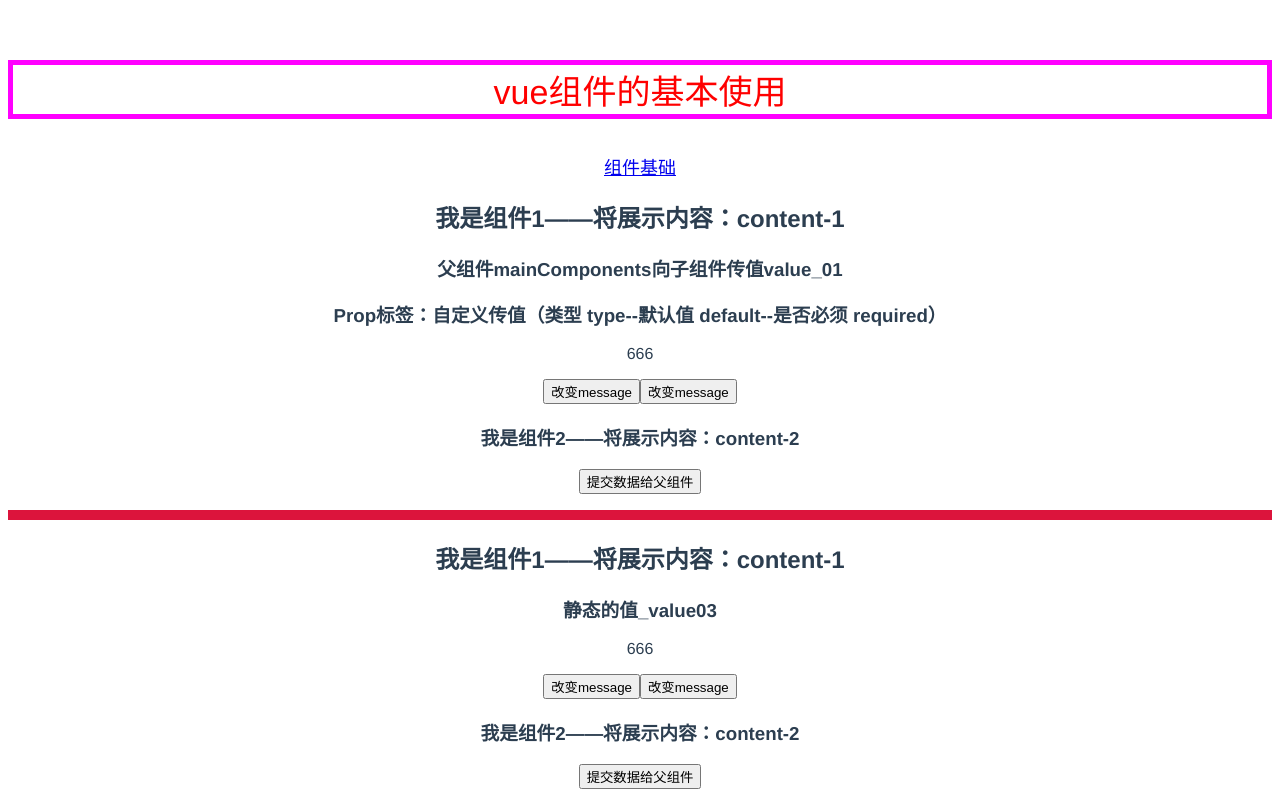
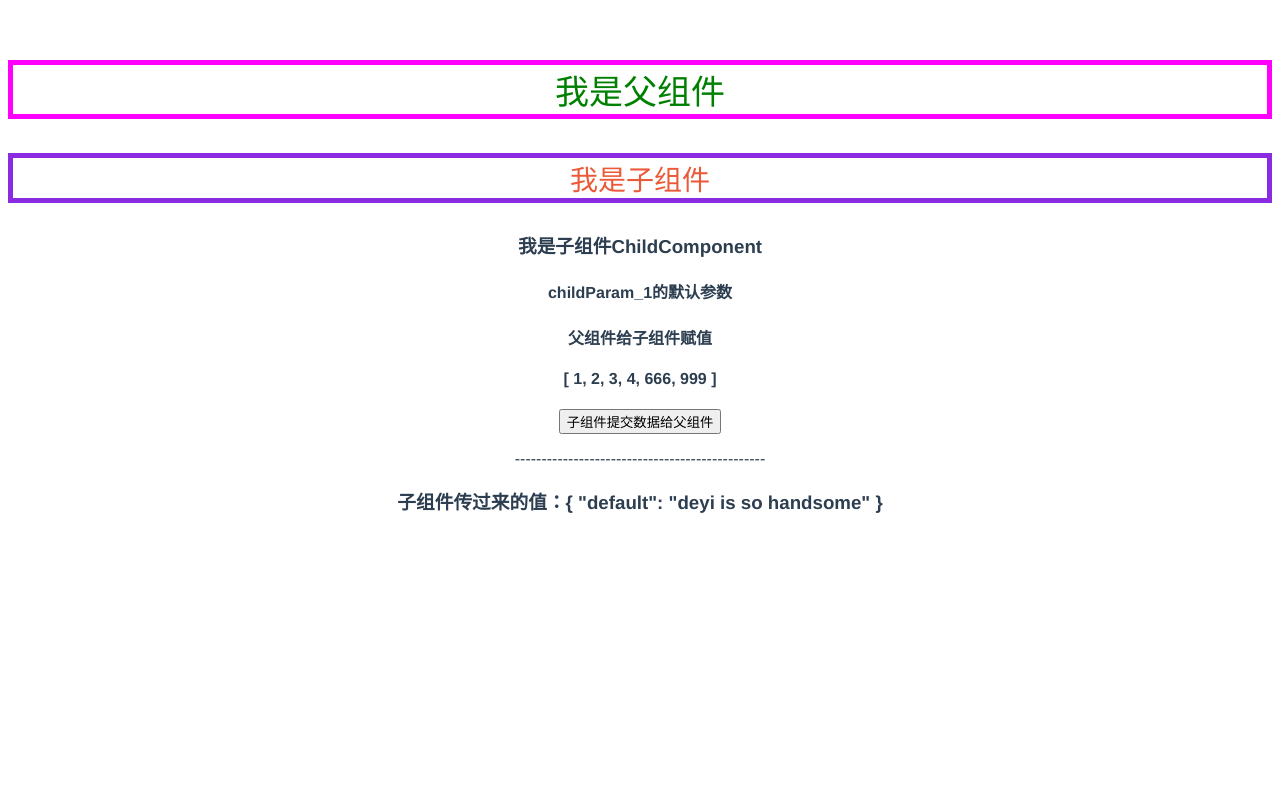
Before and after one commit to Deyi3417/learningVue3, a Vue app: page / in a window 1280 px wide. Shown: the top 800 px of the page. Built offline with nearby package versions, Linux system fonts and the light colour scheme.

Commit message:
父子组件之间的访问

```diff
--- a/src/App.vue
+++ b/src/App.vue
@@ -13,12 +13,13 @@
 import V_MODEL from "./components/表单输入绑定/V_MODEL.vue";
 import MainComponents from "./components/组件基础/MainComponents.vue";
 import Props from "./components/Props/Props.vue";
+import ParentComponent from "./components/父子组件/ParentComponent.vue";
 // import Day03_style from "./components/Day03_style.vue";
 // import Day03_class from "./components/Day03_class.vue";
 </script>
 
 <template>
-  <MainComponents>dy:一级组件</MainComponents>
+  <ParentComponent></ParentComponent>
 <!--  <Day03></Day03>-->
 <!--  <Props></Props>-->
 </template>
--- /dev/null
+++ b/src/components/父子组件/ChildComponent2.vue
@@ -0,0 +1,59 @@
+<script>
+export default {
+  name: "ChildComponent2",
+  data() {
+    return {
+      uTitle: "我是子组件",
+      toParentParams: "子组件提交给父组件的参数",
+      aTestData: "测试数据"
+    }
+  },
+  props: {
+    childParam_1: {
+      type: String,
+      default: "childParam_1的默认参数",
+      required: false
+    },
+    childParam_2: String,
+    listParam: {
+      // 对象或数组的默认值必须从一个工厂函数返回
+      type: Array,
+      default() {
+        return []
+      }
+    },
+  },
+
+  methods: {
+    submitDataToParentComponent: function () {
+      this.$emit('submitTable', this.toParentParams)
+    }
+  },
+
+  // 生命周期函数
+  mounted() {
+    // 不推荐此种方式获取父组件的值
+    console.log(this.$parent.aTestData);
+    // 根组件
+    console.log(this.$root)
+  }
+
+}
+</script>
+
+<template>
+  <div>
+    <p style="color: #ea5938; font-size: 28px; border: 5px solid blueviolet">{{ uTitle }}</p>
+    <h3>我是子组件ChildComponent</h3>
+    <h4>{{ childParam_1 }}</h4>
+    <h4>{{ childParam_2 }}</h4>
+    <h4>{{ listParam }}</h4>
+    <button @click="submitDataToParentComponent">子组件提交数据给父组件</button>
+  </div>
+
+
+</template>
+
+<style scoped>
+
+</style>
--- /dev/null
+++ b/src/components/父子组件/ParentComponent.vue
@@ -0,0 +1,59 @@
+<script>
+import ChildComponent2 from "./ChildComponent2.vue";
+
+export default {
+  name: "ParentComponent",
+  components: {ChildComponent2},
+  data() {
+    return {
+      uTitle: "我是父组件",
+      childParam_1: "",
+      childParam_2: "父组件给子组件赋值",
+      paramFromChild: {
+        type: String,
+        default: "deyi is so handsome",
+      },
+      listParam: [1, 2, 3, 4, 666, 999],
+      aTestData: 666
+    }
+  },
+  methods: {
+    getDataFromChildComponent: function (value) {
+      console.log("liudy23测试：" + value);
+      this.paramFromChild = value;
+    }
+  },
+  // 生命周期函数
+  mounted() {
+    // console.log(this.$refs.parentRef.aTestData);
+    // console.log(this.$refs);
+  }
+}
+</script>
+<template>
+  <!--
+        父子组件的访问方式
+        - 父组件访问子组件：$refs
+          ref:用来给元素或者子组件注册引用信息--开发中常用
+
+        - 子组件访问父组件：$parent
+          在开发中尽量少用，组件复用性高
+
+        - 子组件访问根组件：$root
+  -->
+  <div>
+    <p style="color: green; font-size: 34px; border: 5px solid magenta">{{ uTitle }}</p>
+  </div>
+  <ChildComponent2 v-bind:child-param_2=childParam_2 :list-param="listParam"
+                   @submitTable="getDataFromChildComponent" ref="parentRef"></ChildComponent2>
+  <p ref="p"></p>
+  <p>-----------------------------------------------</p>
+  <h3>子组件传过来的值：{{ paramFromChild }}</h3>
+
+
+</template>
+
+
+<style scoped>
+
+</style>
--- a/src/components/组件基础/MainComponents.vue
+++ b/src/components/组件基础/MainComponents.vue
@@ -40,7 +40,7 @@
       已经看到32集：
         prop的基本用法
   -->
-  <Content v-bind:contentMessage_02='uMainComponents02' staticValue="静态的值_value03">dy:二级组件</Content>
+  <Content v-bind:contentMessage_02='uMainComponents02' :list="list" staticValue="静态的值_value03">dy:二级组件</Content>
   <p style="border: 5px crimson solid"></p>
   <!-- 拿到子组件Content的数据， 通过自定义事件 -->
   <!-- 2. 在自定义组件中，通过v-on监听子组件中自定义的事件  -->
```
Also changed, not shown: src/components/组件基础/Content.vue (+16 -18 lines).
